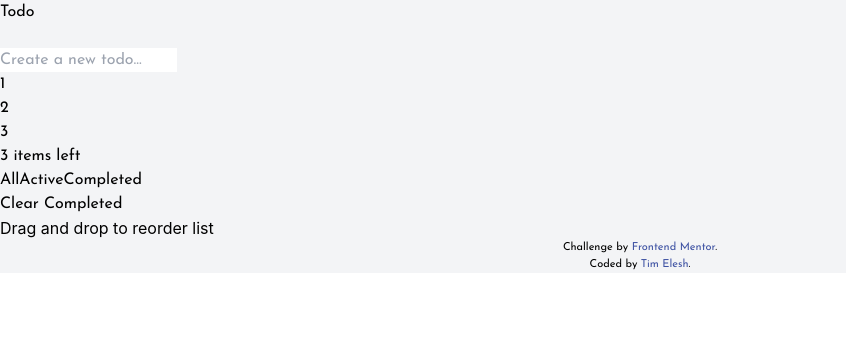
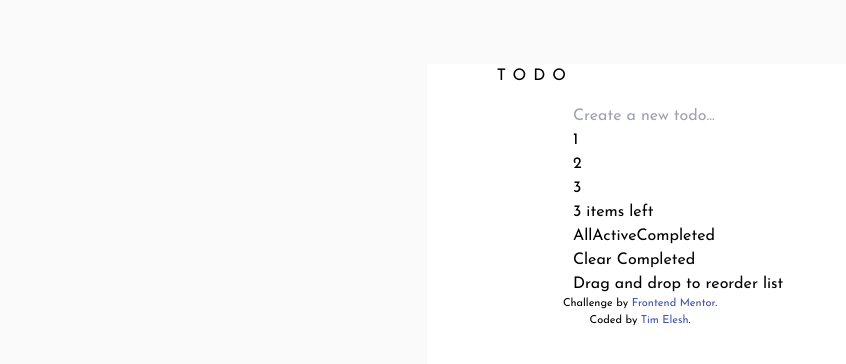
Before and after one commit to Tim-Elesh/todo-app-main, a React (Create React App) app: page / in a window 1280 px wide. Shown: the top 364 px of the page, without its empty margins (0-846 px from the left). Built offline with nearby package versions, Linux system fonts and the light colour scheme.

Commit message:
Some styles

```diff
--- a/package.json
+++ b/package.json
@@ -36,6 +36,7 @@
     ]
   },
   "devDependencies": {
+    "@babel/plugin-transform-private-property-in-object": "^7.24.6",
     "tailwindcss": "^3.4.3"
   }
 }
--- a/src/App.css
+++ b/src/App.css
@@ -4,6 +4,11 @@
     margin: 0;
     padding: 0 ;
     font-family: 'Josefin Sans';
+}
+
+body{
+    height: 100vh;
+    background-color: hsl(0, 0%, 98%);
 }
 
 .attribution {
@@ -19,3 +24,19 @@
 .attribution a:hover{
     color: hsl(228, 83%, 42%);
 }
+
+.todo-app{
+    height: 70vh;
+}
+
+.todo-container{
+    display: flex;
+}
+
+.todo-inscription{
+    letter-spacing: 7px;
+}
+
+.todo-create input{
+
+}
--- a/src/App.js
+++ b/src/App.js
@@ -3,16 +3,14 @@ import Attribution from './components/Attribution';
 
 function App() {
   return (
-  <>
-  <body className='bg-gray-100 h-full'>
-  <div className='todo-app'>
-    <div className='todo-container'>
-      <div className='todo-header'>
-        <h2>Todo</h2>
-        <button></button>
+  <div className='todo-app bg-white m-auto w-1/3 mt-16'>
+    <div className='todo-container flex-direction: column; justify-center'>
+      <div className='todo-header flex '>
+        <h2 className='todo-inscription'>TODO</h2>
+        <button><img></img></button>
       </div>
 
-      <div className='todo-main'>
+      <div className='todo-main mt-10'>
         <div className='todo-create'>
           <label>
             <input type='text' placeholder='Create a new todo...'></input>
@@ -35,15 +33,12 @@ function App() {
                 </div>
                 <button>Clear Completed</button>
             </div>
+                <p>Drag and drop to reorder list</p>
         </div>
       </div>
     </div>
+    <Attribution/>
   </div>
-
-  Drag and drop to reorder list
-  <Attribution/>
-  </body>
-</>
   );
 }
 
```
Also changed, not shown: 1 other file (tests, documents, lock files or other folders).
